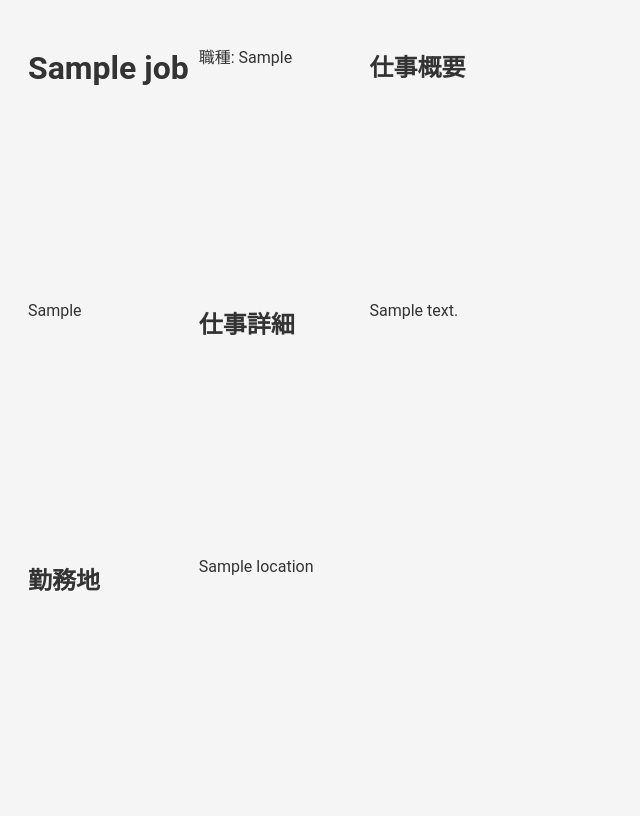
After one commit to h-k-nyosu/ChatToFind, a FastAPI app: template app/templates/job_detail.html in a window 1280 px wide. The commit adds this page. Shown: the whole page, without its empty margins (0-640 px from the left). Run offline with FastAPI, Linux system fonts and the light colour scheme; the template is opened without the code that fills it: most values are stand-ins (such as "Sample title", 1, 10 or a date in 2020).

Commit message:
feat: dbから求人データを引っ張ってくる

```diff
--- a/app/main.py
+++ b/app/main.py
@@ -1,9 +1,18 @@
-from fastapi import FastAPI, Request
+from fastapi import FastAPI, Request, Depends, HTTPException
 from fastapi.templating import Jinja2Templates
 from fastapi.staticfiles import StaticFiles
+from fastapi.templating import Jinja2Templates
+from sqlalchemy.orm import Session
+
+from app.models import Job
+from app.database import SessionLocal, engine
+from app.dependencies import get_db
+
+import app.crud as crud
 import app.models as models
 import app.crud as crud
 import app.schemas as schemas
+
 
 app = FastAPI()
 
@@ -11,19 +20,26 @@ app.mount("/static", StaticFiles(directory="app/static"), name="static")
 
 templates = Jinja2Templates(directory="app/templates")
 
-items_per_row = 3
-rows = 3
+
+@app.get("/")
+async def index(request: Request, db: Session = Depends(get_db)):
+    jobs = crud.get_jobs(db)
+    jobs_per_row = 3
+    job_rows = [jobs[i : i + jobs_per_row] for i in range(0, len(jobs), jobs_per_row)]
+
+    return templates.TemplateResponse(
+        "index.html", {"request": request, "job_rows": job_rows}
+    )
 
 
-@app.get("/")
-async def index(request: Request):
-    items = crud.get_items()
-    item_rows = [
-        items[i : i + items_per_row] for i in range(0, len(items), items_per_row)
-    ]
-
+@app.get("/jobs/{job_id}")
+async def job_detail(job_id: int, request: Request):
+    db = SessionLocal()
+    job = crud.get_job(db, job_id)
+    if not job:
+        raise HTTPException(status_code=404, detail="Job not found")
     return templates.TemplateResponse(
-        "index.html", {"request": request, "item_rows": item_rows}
+        "job_detail.html", {"request": request, "job": job}
     )
 
 
--- /dev/null
+++ b/app/templates/job_detail.html
@@ -0,0 +1,23 @@
+<!-- app/templates/job_detail.html -->
+<!DOCTYPE html>
+<html lang="ja">
+  <head>
+    <meta charset="UTF-8" />
+    <meta name="viewport" content="width=device-width, initial-scale=1.0" />
+    <link rel="stylesheet" href="/static/css/main.css" />
+    <title>{{ job.title }}</title>
+  </head>
+  <body>
+    <div class="container">
+      <h1>{{ job.title }}</h1>
+      <p>職種: {{ job.job_type }}</p>
+      <h2>仕事概要</h2>
+      <p>{{ job.job_overview }}</p>
+      <h2>仕事詳細</h2>
+      <p>{{ job.job_details }}</p>
+      <h2>勤務地</h2>
+      <p>{{ job.location }}</p>
+    </div>
+    <script src="/static/js/main.js"></script>
+  </body>
+</html>
--- /dev/null
+++ b/insert_jobs.sql
@@ -0,0 +1,5 @@
+-- insert_jobs.sql
+INSERT INTO jobs (title, job_type, job_summary, job_details, location) VALUES
+('Job Title 1', 'Job Type 1', 'Job Summary 1', 'Job Details 1', 'Location 1'),
+('Job Title 2', 'Job Type 2', 'Job Summary 2', 'Job Details 2', 'Location 2'),
+('Job Title 3', 'Job Type 3', 'Job Summary 3', 'Job Details 3', 'Location 3');
--- a/requirements.txt
+++ b/requirements.txt
@@ -2,3 +2,7 @@ fastapi
 uvicorn
 jinja2
 gunicorn
+databases
+sqlalchemy
+psycopg2
+python-dotenv
```
Also changed, not shown: app/crud.py (+8 -14 lines), app/database.py (added, +14 -0 lines), app/dependencies.py (added, +11 -0 lines), app/models.py (+14 -0 lines), app/templates/index.html (+9 -7 lines), jobs.sql (added, +9 -0 lines), 1 other file.
